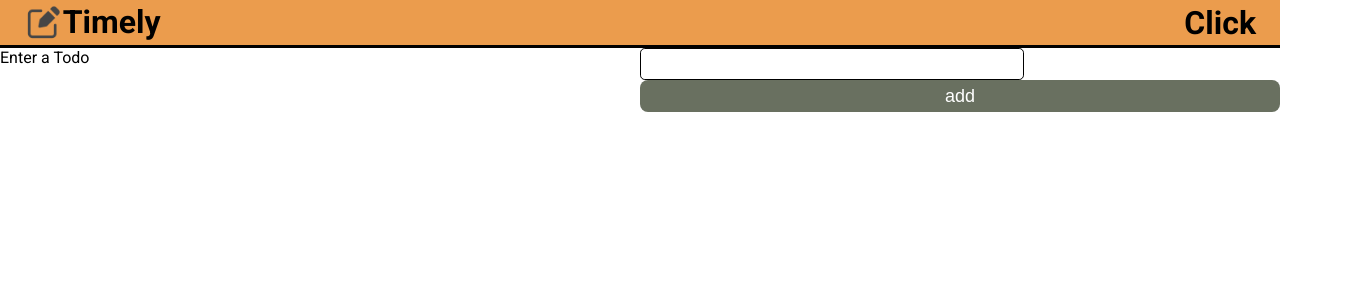
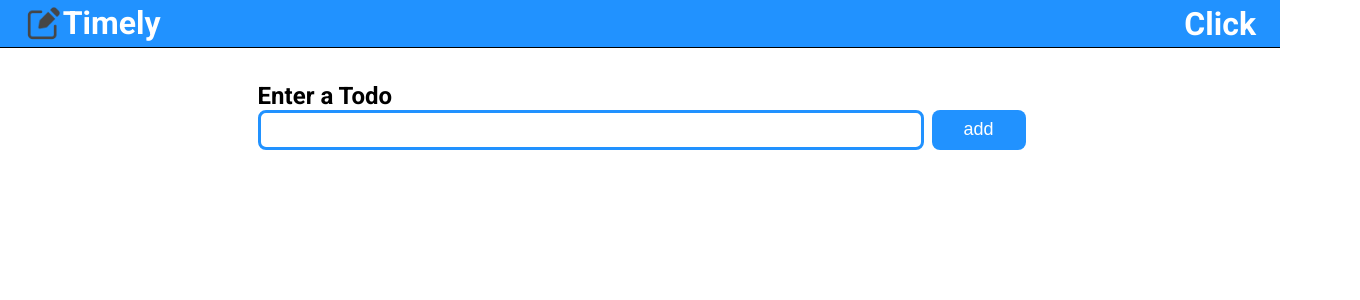
Before and after one commit to khayss/Todo-app, a React (Vite) app: page / in a window 1280 px wide. Shown: the top 300 px of the page, 1360 px wide, since content can reach past the window. Built offline with nearby package versions, Linux system fonts and the light colour scheme.

Commit message:
add todo item, add handlers and state management

```diff
--- a/src/App.css
+++ b/src/App.css
@@ -0,0 +1,9 @@
+.todo-container {
+  width: 100%;
+  display: flex;
+  flex-direction: column;
+  padding: 1rem 5rem;
+  margin: 1rem 5rem;
+  justify-content: center;
+  align-items: start;
+}
--- a/src/App.tsx
+++ b/src/App.tsx
@@ -2,12 +2,36 @@
 import Header from "./components/Header";
 import TodoInput from "./components/TodoInput";
 import "./components/Header.css";
+import { useState } from "react";
+import TodoItem from "./components/TodoItem";
 
 function App() {
+  const todosArray: string[] = [];
+  const [todos, setTodos] = useState(todosArray);
+  const addTodo = (todo: string) => {
+    setTodos((prev: string[]) => [...prev, todo]);
+    console.log(todos);
+  };
+
   return (
     <>
-      <Header></Header>
-      <TodoInput></TodoInput>
+      <>
+        <Header />
+      </>
+      <>
+        <TodoInput addTodo={addTodo} />
+      </>
+      <>
+        <div className="todo-container">
+          {todos.map((item, index) => (
+            <TodoItem
+              todo={item}
+              id={index.toString()}
+              key={"todo" + index.toString()}
+            />
+          ))}
+        </div>
+      </>
     </>
   );
 }
--- a/src/components/Header.css
+++ b/src/components/Header.css
@@ -5,8 +5,9 @@
     justify-content: space-between;
     height: 6vh;
     padding: 0 1.5rem;
-    background-color: #eb9c4d;
-    border-bottom: 0.2rem solid black;
+    background-color: #2192FF;
+    border-bottom: 0.1rem solid black;
+    color: white;
 }
 
 .logo {
--- a/src/components/TodoInput.css
+++ b/src/components/TodoInput.css
@@ -1,30 +1,46 @@
+.form-container {
+    width: 100%;
+    display: flex;
+    justify-content: center;
+    padding: 2rem 0;
+    margin: 0.1rem;
+}
+
 form {
-    display: grid;
+    display: flex;
     width: 100%;
-    grid-template-columns: 1fr 1fr;
-    grid-template-rows: 1fr 1fr;
+    gap: 0.5rem;
+    align-items: end;
+    width: 60%;
 }
 
 form input[type=text] {
-    border: 0.1rem solid black;
-    border-radius: 0.3rem;
+    border: 0.2rem solid #2192FF;
+    border-radius: 0.5rem;
     padding: 0.5rem;
-    width: 60%;
-    height: 4vh;
-    grid-area: 1 / 2 / 2 / 3;
+    width: 100%;
+    height: 5vh;
+    font-size: large;
 }
 
 form input[type=submit] {
     padding: 0 2rem;
-    height: 4vh;
-    background-color: #697060;
+    height: 5vh;
+    background-color: #2192FF;
     border-radius: 0.5rem;
     text-decoration: none;
     color: white;
     font-size: large;
-    grid-area: 2 / 2 / 3 / 3;
+}
+
+form input[type=submit]:hover {
+    cursor: pointer;
+}
+
+form>div {
+    width: 100%;
 }
 
 form label {
-    grid-area: 1 / 1 / 2 / 3;
+    font-size: 1.5rem;
 }
--- a/src/components/TodoInput.tsx
+++ b/src/components/TodoInput.tsx
@@ -1,11 +1,30 @@
+import { ChangeEvent, FormEvent, useState } from "react";
 import "./TodoInput.css";
 
-function TodoInput() {
+function TodoInput(props: { addTodo: (params: string) => void }) {
+  const [todo, setTodo] = useState("");
+  const todoChangeHandler = (event: ChangeEvent<HTMLInputElement>) => {
+    setTodo(event.target.value);
+  };
+  const formSubmitHandler = (event: FormEvent<HTMLFormElement>) => {
+    event.preventDefault();
+    if (todo.length !== 0) props.addTodo(todo);
+    setTodo("");
+  };
   return (
-    <div>
-      <form action="">
-          <label htmlFor="todo">Enter a Todo</label>
-          <input type="text" name="todo" />
+    <div className="form-container">
+      <form onSubmit={formSubmitHandler}>
+        <div>
+          <label htmlFor="todo">
+            <h4>Enter a Todo</h4>
+          </label>
+          <input
+            type="text"
+            name="todo"
+            value={todo}
+            onChange={todoChangeHandler}
+          />
+        </div>
         <input type="submit" value="add" />
       </form>
     </div>
--- /dev/null
+++ b/src/components/TodoItem.tsx
@@ -0,0 +1,9 @@
+function TodoItem(props: { todo: string; id: string }) {
+  return (
+    <div>
+      <p data-todoid={props.id}>{props.todo}</p>
+    </div>
+  );
+}
+
+export default TodoItem;
```
